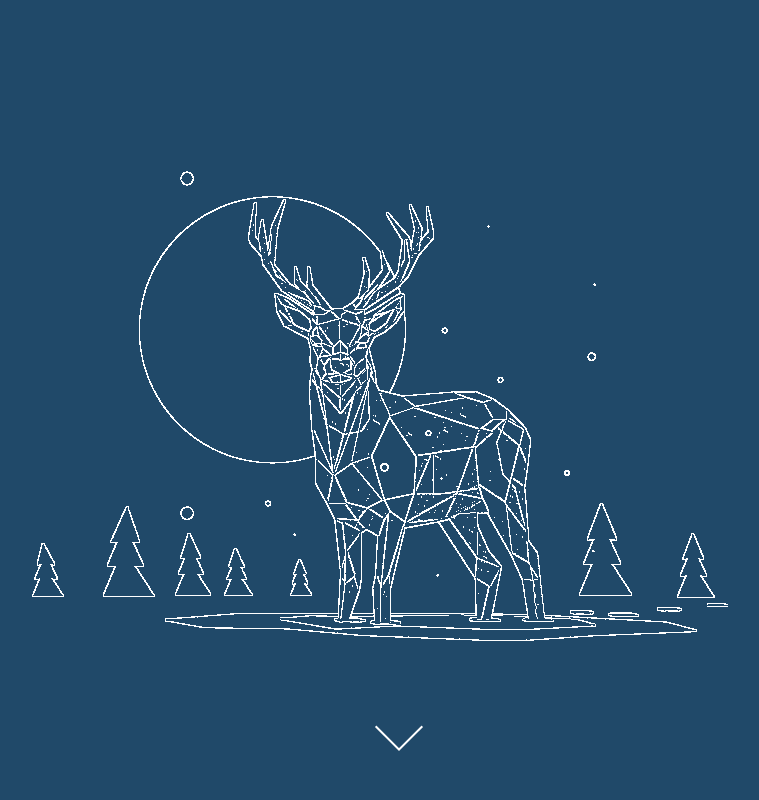
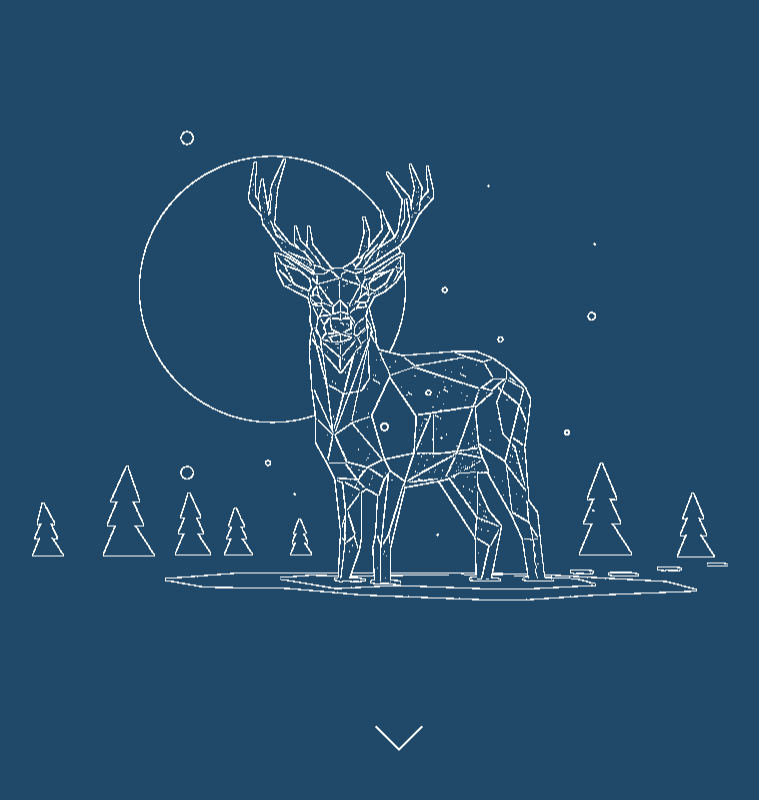
Before and after one commit to heyauri/canvasImageSwitch, a website built with webpack: page index.html in a window 1280 px wide. Shown: the top 800 px of the page, without its empty margins (242-1001 px from the left). Built offline with nearby package versions, Linux system fonts and the light colour scheme.

Commit message:
for demo

```diff
--- a/main.css
+++ b/main.css
@@ -27,6 +27,7 @@ html,body{
     position: fixed;
     top: 90%;
     left: 50%;
+    z-index: 2000;
     margin-left: -16px;
     width: 32px;
     height: 32px;
@@ -38,7 +39,6 @@ html,body{
 }
 
 .bgs{
-    position: fixed;
     width: 100%;
     height: 100%;
     top: 0;
@@ -46,10 +46,8 @@ html,body{
     z-index: -1000;
 }
 .bgs *{
-    position: absolute;
-    width: 100%;
-    height: 120%;
-    transition: .6s linear;
+    width:100%;
+    height: 100%;
 }
 .bgs .bg1{
     background-color: #204969;
@@ -70,9 +68,6 @@ html,body{
 .bgs .bg6{
     background-color: #235789;
 }
-
-
-
 .present{
     top: 0;
     z-index: 100;
@@ -84,10 +79,11 @@ html,body{
     top: 110vh;
 }
 
-#imgContainer{
+
+main{
     position: fixed;
     left: 50%;
-    top: 50%;
+    top: 45%;
     z-index: 1000;
     transform: translate(-50%,-50%);
 }
--- a/package.json
+++ b/package.json
@@ -23,7 +23,6 @@
     "webpack": "^4.26.1",
     "webpack-cli": "^3.1.2",
     "core-js": "^2.6.9",
-    "jquery-touchswipe": "^1.6.19",
     "@babel/cli": "^7.6.0",
     "webpack-dev-server": "^3.8.0"
   },
--- a/src/canvasImgSwitch.js
+++ b/src/canvasImgSwitch.js
@@ -1,4 +1,4 @@
-const coefficientV = 2.5;
+const coefficientV = 2;
 
 function Particle(conf) {
     let seed1, seed2;
@@ -13,7 +13,7 @@ function Particle(conf) {
     //obj['vx'] = 6+seed1 * coefficientV;
     //obj['vy'] = 6+seed2 * coefficientV;
     obj['seed'] = Math.abs(seed2 - seed1) * coefficientV;
-    obj["vx"] = Math.abs(obj["dx"] - obj["x"]) / (32 * obj["seed"]);
+    obj["vx"] = Math.abs(obj["dx"] - obj["x"]) / (28 * obj["seed"]);
     obj["vy"] = Math.abs(obj["dy"] - obj["y"]) / (24 * obj["seed"]);
 
     return obj;
@@ -22,7 +22,7 @@ function Particle(conf) {
 function resetParticle(particle, conf) {
     particle["dx"] = conf["x"];
     particle["dy"] = conf["y"];
-    particle["vx"] = Math.abs(particle["dx"] - particle["x"]) / (32 * particle["seed"]);
+    particle["vx"] = Math.abs(particle["dx"] - particle["x"]) / (28 * particle["seed"]);
     particle["vy"] = Math.abs(particle["dy"] - particle["y"]) / (24 * particle["seed"]);
 }
 
@@ -42,7 +42,8 @@ export default class CanvasImgSwitch {
     constructor(conf) {
         if (!conf) conf = {};
         this.conf = {
-            id: conf.id || 'imgContainer'
+            id: conf.id || 'imgContainer',
+            retina: conf.retina || false
         };
         this.imgArr = conf.imgArr;
         this.canvas = document.querySelector("#" + this.conf.id);
@@ -51,7 +52,6 @@ export default class CanvasImgSwitch {
         this.underCanvas = {};
         this.particleArr = [];
         this.animateParticleArr = [];
-        this.rightPlaceParticleArr = [];
     }
 
     paintImg(src) {
@@ -72,9 +72,9 @@ export default class CanvasImgSwitch {
                 img.onload = function () {
                     let width = img.width;
                     let height = img.height;
-                    while ((width + height) > 2400) {
-                        width = width / 2;
-                        height = height / 2;
+                    if(_this.conf.retina){
+                        width*=2;
+                        height*=2;
                     }
                     underCanvas.width = _this.conf.width = width;
                     underCanvas.height = _this.conf.height = height;
@@ -93,7 +93,6 @@ export default class CanvasImgSwitch {
     constructImageDataArr() {
         let i, j, x, y, _this = this, imgData = _this.imgData;
         _this.imgDataArr = [];
-        let xg = Math.floor(imgData.width / 4), yg = Math.floor(imgData.height / 4);
         for (x = 0; x < imgData.width; x += 1) {
             for (y = 0; y < imgData.height; y += 1) {
                 j = (y * imgData.width + x) * 4;
@@ -109,10 +108,6 @@ export default class CanvasImgSwitch {
         }
         console.log(_this.imgDataArr.length);
         shuffle(_this.imgDataArr);
-        /*
-        while (_this.imgDataArr.length > 24000) {
-            _this.imgDataArr.splice(Math.floor(Math.random() * _this.imgDataArr.length), 10);
-        }*/
         let limit=24000;
         _this.imgDataArr.splice(limit,_this.imgDataArr.length-limit+1);
         imgData = null;
@@ -167,7 +162,7 @@ export default class CanvasImgSwitch {
         }
         shuffle(edgePoints);
         _this.imgDataArr=edgePoints;
-        let limit=40000;
+        let limit=30000;
         _this.imgDataArr.splice(limit,_this.imgDataArr.length-limit+1);
     }
 
@@ -227,6 +222,9 @@ export default class CanvasImgSwitch {
         this.paintImg(src).then(() => {
             this.canvas.width = this.conf.width;
             this.canvas.height = this.conf.height;
+            if(_this.conf.retina){
+                _this.canvas.setAttribute("style","transform:scale(0.5,0.5)");
+            }
             this.animateParticleArr = [];
             _this.context.clearRect(0, 0, _this.conf.width, _this.conf.height);
             this.context.fillStyle = '#fff';
--- a/src/demo.js
+++ b/src/demo.js
@@ -4,6 +4,7 @@ import CanvasImgSwitch from "./canvasImgSwitch.js"
 let imgArr=["img/deer.png","img/fox.png","img/bear.png","img/giraffe.png","img/crow.png","img/sneakybird.png"];
 let canvasImgSwitch=new CanvasImgSwitch({
     id:"imgContainer",
+    retina:false,
     imgArr:imgArr
 });
 
```
Also changed, not shown: 1 other file.
